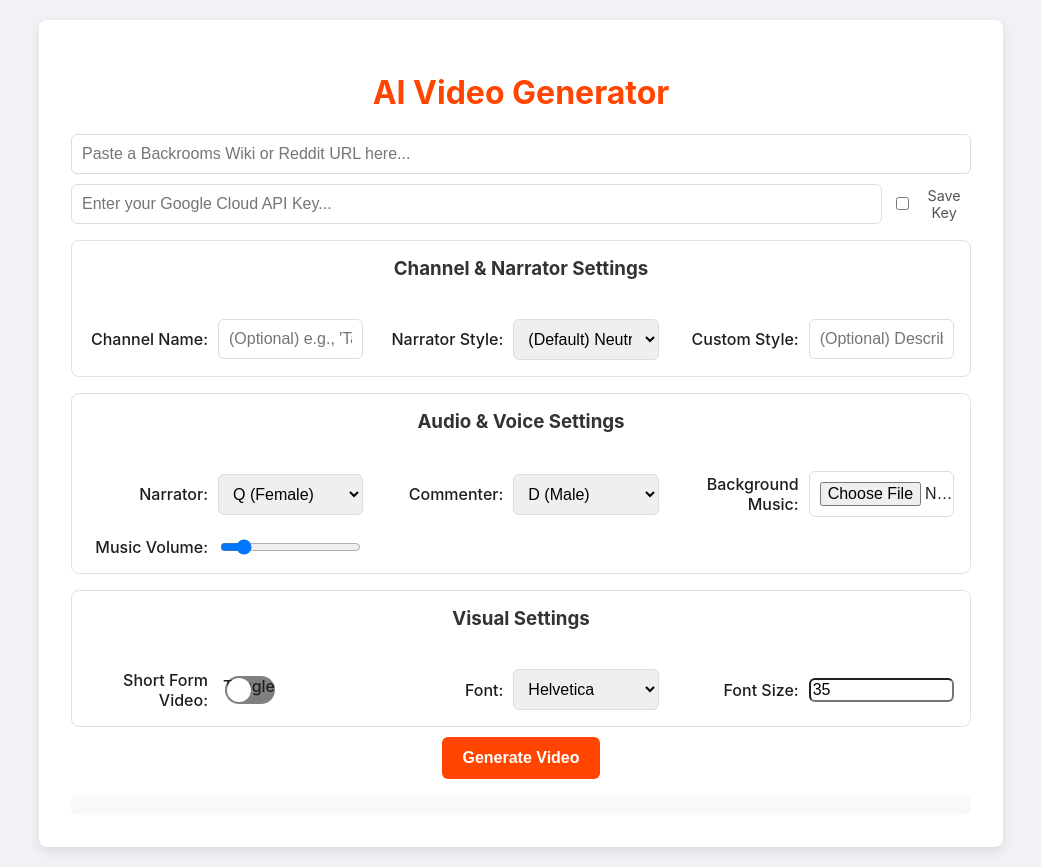
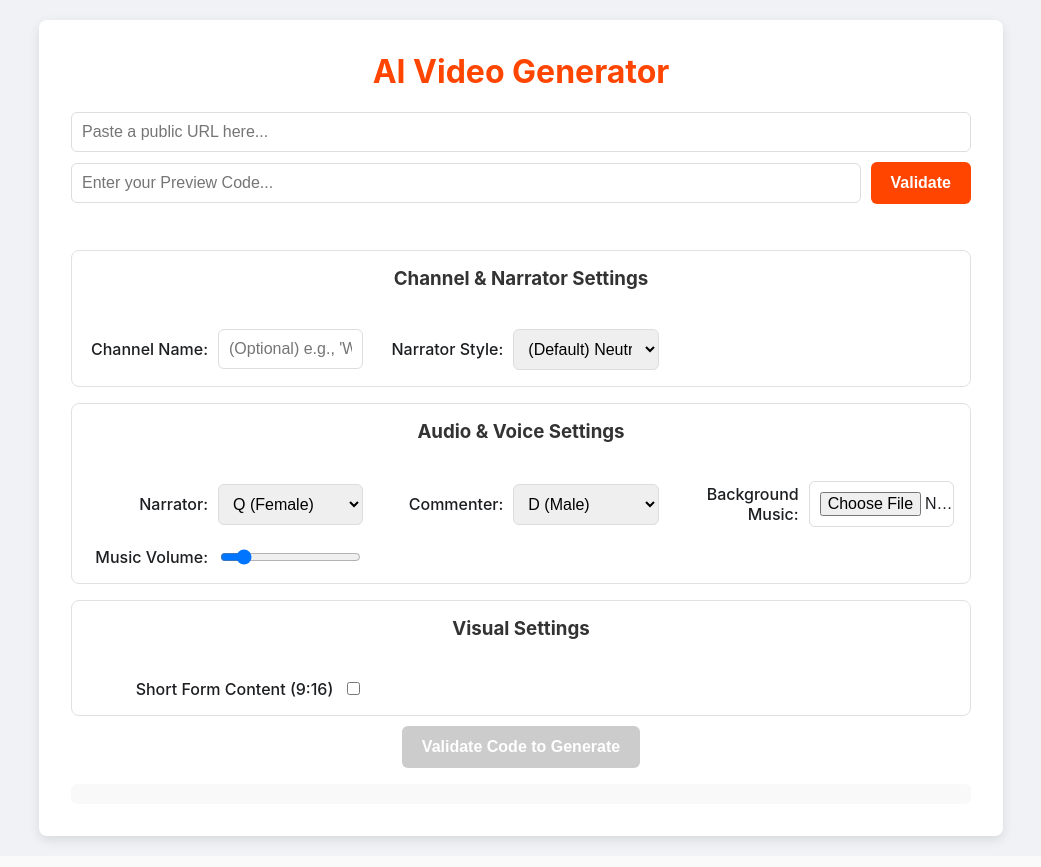
Before and after one commit to McEUC/symmetrical-robot, a Flask app: page / in a window 1280 px wide. Shown: the whole page, without its empty margins (119-1160 px from the left). Run offline with Flask 3, Linux system fonts and the light colour scheme.

Commit message:
Feat: Implement secure preview code system

```diff
--- a/app.py
+++ b/app.py
@@ -4,6 +4,7 @@ import json
 import requests
 import boto3
 from flask import Flask, request, jsonify, render_template
+import code_manager # Handles all logic for preview codes
 
 # --- CONFIGURATION ---
 app = Flask(__name__, static_folder='static', template_folder='templates')
@@ -11,17 +12,18 @@ UPLOAD_FOLDER = '/tmp'
 app.config['UPLOAD_FOLDER'] = UPLOAD_FOLDER
 
 # --- SECRETS & CONFIG (from environment) ---
+# The Google API Key is now stored securely on the backend
+GOOGLE_API_KEY = os.environ.get("GOOGLE_API_KEY")
 GITHUB_USERNAME = os.environ.get("GITHUB_USERNAME")
 GITHUB_REPO_NAME = os.environ.get("GITHUB_REPO_NAME")
 GITHUB_TOKEN = os.environ.get("GITHUB_TOKEN")
 AWS_ACCESS_KEY_ID = os.environ.get("AWS_ACCESS_KEY_ID")
 AWS_SECRET_ACCESS_KEY = os.environ.get("AWS_SECRET_ACCESS_KEY")
 AWS_S3_BUCKET_NAME = os.environ.get("AWS_S3_BUCKET_NAME")
-AWS_S3_REGION = os.environ.get("AWS_S3_REGION", "us-east-1")
 
 def upload_to_s3(file_path, object_name):
     """Uploads a file to an S3 bucket."""
-    s3_client = boto3.client('s3', aws_access_key_id=AWS_ACCESS_KEY_ID, aws_secret_access_key=AWS_SECRET_ACCESS_KEY, region_name=AWS_S3_REGION)
+    s3_client = boto3.client('s3', aws_access_key_id=AWS_ACCESS_KEY_ID, aws_secret_access_key=AWS_SECRET_ACCESS_KEY)
     try:
         s3_client.upload_file(file_path, AWS_S3_BUCKET_NAME, object_name)
     except Exception as e:
@@ -33,19 +35,56 @@ def upload_to_s3(file_path, object_name):
 def index():
     return render_template('index.html')
 
+@app.route('/validate-code', methods=['POST'])
+def validate_preview_code():
+    """Endpoint for the frontend to validate a preview code before enabling the generate button."""
+    data = request.get_json()
+    code = data.get('code')
+    if not code:
+        return jsonify({"valid": False, "message": "Please enter a code."})
+
+    validation_result = code_manager.validate_code(code)
+    return jsonify(validation_result)
+
+@app.route('/update-code-usage', methods=['POST'])
+def update_code_usage_route():
+    """Endpoint for the worker to call back to after a successful video generation."""
+    data = request.get_json()
+    code = data.get('code')
+    result = code_manager.update_code_usage(code)
+    if result["success"]:
+        return jsonify(result), 200
+    else:
+        return jsonify(result), 400
+
 @app.route('/generate-video', methods=['POST'])
 def handle_video_generation():
     try:
         form_data = request.form
+        preview_code = form_data.get('previewCode')
+
+        # Server-side validation to ensure no one bypasses the frontend check
+        if not preview_code:
+            return jsonify({"error": "A valid preview code is required."}), 403
+
+        validation_result = code_manager.validate_code(preview_code)
+        if not validation_result["valid"]:
+            return jsonify({"error": validation_result["message"]}), 403
+
+        # The server is the single source of truth for the API key
+        if not GOOGLE_API_KEY:
+            return jsonify({"error": "Critical Server Error: API key not configured."}), 500
+
         job_id = str(uuid.uuid4())
         job_folder = os.path.join(app.config['UPLOAD_FOLDER'], job_id)
         os.makedirs(job_folder, exist_ok=True)
 
-        # Create a job definition file with all necessary info for the worker
+        # Build the job data package for the worker
         job_data = {
             "job_id": job_id,
             "url": form_data.get('url'),
-            "api_key": form_data.get('apiKey'),
+            "api_key": GOOGLE_API_KEY, # API key is securely injected here
+            "preview_code": preview_code,
             "channel_name": form_data.get('channelName'),
             "narrator_style": form_data.get('narratorStyle'),
             "is_short_form": form_data.get('isShortForm') == 'true',
@@ -88,20 +127,23 @@ def handle_video_generation():
 def get_status(job_id):
     s3_client = boto3.client('s3', aws_access_key_id=AWS_ACCESS_KEY_ID, aws_secret_access_key=AWS_SECRET_ACCESS_KEY)
 
+    # Check for the final video first
     try:
         video_object_key = f"jobs/{job_id}/output/final_video.mp4"
         s3_client.head_object(Bucket=AWS_S3_BUCKET_NAME, Key=video_object_key)
         video_url = f"https://{AWS_S3_BUCKET_NAME}.s3.amazonaws.com/{video_object_key}"
         return jsonify({"status": "done", "downloadUrl": video_url})
     except s3_client.exceptions.ClientError:
-        pass
+        pass # Video not found, continue to check for status file
 
+    # Check for the detailed status file
     try:
         status_object_key = f"jobs/{job_id}/status.json"
         status_obj = s3_client.get_object(Bucket=AWS_S3_BUCKET_NAME, Key=status_object_key)
         status_data = json.loads(status_obj['Body'].read().decode('utf-8'))
         return jsonify(status_data)
     except s3_client.exceptions.ClientError:
+        # No status file yet, so the job is still pending
         return jsonify({"status": "pending", "message": "Job is queued and waiting for the worker..."})
 
 if __name__ == '__main__':
--- a/templates/index.html
+++ b/templates/index.html
@@ -27,24 +27,19 @@
         }
         h1 {
             color: #ff4500;
+            margin-top: 0;
         }
         .input-group, .settings-group { margin-bottom: 1rem; display: flex; flex-direction: column; gap: 10px; }
         .api-key-group { display: flex; align-items: center; gap: 10px; }
-        .api-key-group input[type="password"] { flex-grow: 1; }
-        .api-key-group label { display: flex; align-items: center; gap: 5px; font-size: 0.9rem; color: #555; cursor: pointer; }
+        .api-key-group input { flex-grow: 1; }
         input, select, button { font-size: 1rem; border-radius: 6px; }
         input[type="text"], input[type="password"], select, input[type="file"] { width: 100%; padding: 10px; border: 1px solid #ddd; box-sizing: border-box; }
         .settings-grid { display: grid; grid-template-columns: repeat(auto-fit, minmax(250px, 1fr)); gap: 20px; text-align: left; padding: 1rem; border: 1px solid #e1e1e1; border-radius: 8px; margin-top: 1rem; }
         .settings-grid h3 { grid-column: 1 / -1; text-align: center; margin-top: 0; color: #333; }
         .control-group { display: grid; grid-template-columns: 120px 1fr; gap: 10px; align-items: center; }
-        .control-group label, .voice-selector label { font-weight: 500; text-align: right; }
-        .voice-selector { display: grid; grid-template-columns: 120px 1fr; gap: 10px; align-items: center; }
-        .toggle-switch { display: flex; align-items: center; justify-content: flex-start; }
-        .toggle-switch input { height: 0; width: 0; visibility: hidden; }
-        .toggle-switch label { cursor: pointer; text-indent: -9999px; width: 50px; height: 28px; background: grey; display: block; border-radius: 100px; position: relative; }
-        .toggle-switch label:after { content: ''; position: absolute; top: 2px; left: 2px; width: 24px; height: 24px; background: #fff; border-radius: 24px; transition: 0.3s; }
-        .toggle-switch input:checked + label { background: #ff4500; }
-        .toggle-switch input:checked + label:after { left: calc(100% - 2px); transform: translateX(-100%); }
+        .control-group label { font-weight: 500; text-align: right; }
+        .short-form-toggle { display: flex; justify-content: flex-end; align-items: center; gap: 10px; }
+        .short-form-toggle label { text-align: left; }
         button { background-color: #ff4500; color: white; border: none; padding: 12px 20px; font-weight: bold; cursor: pointer; transition: background-color 0.2s; margin-top: 10px; }
         button:hover:not(:disabled) { background-color: #e03d00; }
         button:disabled { background-color: #cccccc; cursor: not-allowed; }
@@ -58,42 +53,44 @@
     <div id="app-container">
         <h1>AI Video Generator</h1>
         <div class="input-group">
-            <input type="text" id="url-input" placeholder="Paste a Backrooms Wiki or Reddit URL here...">
+            <input type="text" id="url-input" placeholder="Paste a public URL here...">
             <div class="api-key-group">
-                <input type="password" id="api-key-input" placeholder="Enter your Google Cloud API Key...">
-                <label><input type="checkbox" id="save-api-key-checkbox"> Save Key</label>
+                <input type="text" id="preview-code-input" placeholder="Enter your Preview Code...">
+                <button id="validate-code-btn" style="margin-top: 0;">Validate</button>
             </div>
+            <div id="code-status-msg" style="font-size: 0.9rem; margin-top: 5px; height: 1em;"></div>
         </div>
 
         <div class="settings-grid">
             <h3>Channel & Narrator Settings</h3>
             <div class="control-group">
                 <label for="channel-name-input">Channel Name:</label>
-                <input type="text" id="channel-name-input" placeholder="(Optional) e.g., 'Tales from the Upboat'">
+                <input type="text" id="channel-name-input" placeholder="(Optional) e.g., 'Web Wonders'">
             </div>
             <div class="control-group">
                 <label for="narrator-style-select">Narrator Style:</label>
                 <select id="narrator-style-select">
-                    <option value="">(Default) Neutral & Informative</option>
+                    <option value="">(Default) Neutral</option>
+                    <option value="Newscaster">Newscaster</option>
                     <option value="Funny and Energetic">Funny & Energetic</option>
-                    <option value="Serious and Newscaster-like">Newscaster</option>
-                    <option value="Mysterious and Storyteller">Mysterious Storyteller</option>
-                    <option value="Calm and Relaxing">Calm & Relaxing</option>
+                    <option value="Documentary Host">Documentary Host</option>
+                    <option value="Conspiratorial">Conspiratorial</option>
+                    <option value="Custom">Custom...</option>
                 </select>
             </div>
-             <div class="control-group">
+            <div class="control-group" id="custom-narrator-style-group" style="display: none;">
                 <label for="custom-narrator-style-input">Custom Style:</label>
-                <input type="text" id="custom-narrator-style-input" placeholder="(Optional) Describe any style...">
+                <input type="text" id="custom-narrator-style-input" placeholder="e.g., 'A cynical history professor'">
             </div>
         </div>
 
         <div class="settings-grid">
-            <h3>Audio & Voice Settings</h3>
-            <div class="voice-selector">
+             <h3>Audio & Voice Settings</h3>
+            <div class="control-group">
                 <label for="narrator-voice-select">Narrator:</label>
                 <select id="narrator-voice-select"></select>
             </div>
-             <div class="voice-selector">
+             <div class="control-group">
                 <label for="commenter1-voice-select">Commenter:</label>
                 <select id="commenter1-voice-select"></select>
             </div>
@@ -109,28 +106,13 @@
 
         <div class="settings-grid">
             <h3>Visual Settings</h3>
-            <div class="control-group">
-                <label for="short-form-toggle">Short Form Video:</label>
-                <div class="toggle-switch">
-                    <input type="checkbox" id="short-form-toggle" />
-                    <label for="short-form-toggle">Toggle</label>
-                </div>
-            </div>
-             <div class="control-group">
-                <label for="caption-font-select">Font:</label>
-                <select id="caption-font-select">
-                    <option value="Arial">Arial</option>
-                    <option value="Verdana">Verdana</option>
-                    <option value="Helvetica" selected>Helvetica</option>
-                </select>
-            </div>
-            <div class="control-group">
-                <label for="caption-size-input">Font Size:</label>
-                <input type="number" id="caption-size-input" value="35" min="20" max="100">
+            <div class="control-group short-form-toggle">
+                <label for="short-form-toggle">Short Form Content (9:16)</label>
+                <input type="checkbox" id="short-form-toggle">
             </div>
         </div>
 
-        <button id="generate-btn">Generate Video</button>
+        <button id="generate-btn" disabled>Validate Code to Generate</button>
         <div id="progress-container"><div id="progress-bar">0%</div></div>
         <div id="status-log"></div>
     </div>
@@ -139,25 +121,23 @@
     document.addEventListener('DOMContentLoaded', () => {
         const DOMElements = {
             urlInput: document.getElementById('url-input'),
-            apiKeyInput: document.getElementById('api-key-input'),
-            saveApiKeyCheckbox: document.getElementById('save-api-key-checkbox'),
+            previewCodeInput: document.getElementById('preview-code-input'),
+            validateCodeBtn: document.getElementById('validate-code-btn'),
+            codeStatusMsg: document.getElementById('code-status-msg'),
+            channelNameInput: document.getElementById('channel-name-input'),
+            narratorStyleSelect: document.getElementById('narrator-style-select'),
+            customNarratorStyleGroup: document.getElementById('custom-narrator-style-group'),
+            customNarratorStyleInput: document.getElementById('custom-narrator-style-input'),
+            shortFormToggle: document.getElementById('short-form-toggle'),
             generateBtn: document.getElementById('generate-btn'),
             progressContainer: document.getElementById('progress-container'),
             progressBar: document.getElementById('progress-bar'),
             statusLog: document.getElementById('status-log'),
             bgMusicInput: document.getElementById('bg-music-input'),
             bgMusicVolume: document.getElementById('bg-music-volume'),
-            channelNameInput: document.getElementById('channel-name-input'),
-            narratorStyleSelect: document.getElementById('narrator-style-select'),
-            customNarratorStyleInput: document.getElementById('custom-narrator-style-input'),
-            shortFormToggle: document.getElementById('short-form-toggle'),
             voiceSelectors: {
                 narrator: document.getElementById('narrator-voice-select'),
                 commenter1: document.getElementById('commenter1-voice-select'),
-            },
-            captionControls: {
-                font: document.getElementById('caption-font-select'),
-                size: document.getElementById('caption-size-input'),
             }
         };
 
@@ -218,21 +198,60 @@
             DOMElements.progressBar.textContent = text || `${percentage}%`;
         };
 
-        function loadApiKey() {
-            const savedKey = localStorage.getItem('googleApiKey');
-            if (savedKey) { DOMElements.apiKeyInput.value = savedKey; DOMElements.saveApiKeyCheckbox.checked = true; }
-        }
+        DOMElements.narratorStyleSelect.addEventListener('change', () => {
+            DOMElements.customNarratorStyleGroup.style.display = (DOMElements.narratorStyleSelect.value === 'Custom') ? 'grid' : 'none';
+        });
 
-        DOMElements.saveApiKeyCheckbox.addEventListener('change', () => {
-            if (DOMElements.saveApiKeyCheckbox.checked) { localStorage.setItem('googleApiKey', DOMElements.apiKeyInput.value); }
-            else { localStorage.removeItem('googleApiKey'); }
+        DOMElements.validateCodeBtn.addEventListener('click', async () => {
+            const code = DOMElements.previewCodeInput.value.trim();
+            const msgEl = DOMElements.codeStatusMsg;
+            const generateBtn = DOMElements.generateBtn;
+
+            if (!code) {
+                msgEl.textContent = 'Please enter a code.';
+                msgEl.style.color = 'red';
+                return;
+            }
+
+            msgEl.textContent = 'Validating...';
+            msgEl.style.color = '#555';
+            generateBtn.disabled = true;
+            generateBtn.textContent = 'Validate Code to Generate';
+
+            try {
+                const response = await fetch('/validate-code', {
+                    method: 'POST',
+                    headers: {'Content-Type': 'application/json'},
+                    body: JSON.stringify({ code: code })
+                });
+                const result = await response.json();
+                msgEl.textContent = result.message;
+                if (result.valid) {
+                    msgEl.style.color = 'green';
+                    generateBtn.disabled = false;
+                    generateBtn.textContent = 'Generate Video';
+                } else {
+                    msgEl.style.color = 'red';
+                }
+            } catch (error) {
+                msgEl.textContent = 'Error validating code. Please try again.';
+                msgEl.style.color = 'red';
+            }
+        });
+
+        DOMElements.previewCodeInput.addEventListener('input', () => {
+            DOMElements.generateBtn.disabled = true;
+            DOMElements.generateBtn.textContent = 'Validate Code to Generate';
+            DOMElements.codeStatusMsg.textContent = 'Please re-validate your code.';
+            DOMElements.codeStatusMsg.style.color = '#555';
         });
 
         DOMElements.generateBtn.addEventListener('click', async () => {
             const url = DOMElements.urlInput.value.trim();
-            const apiKey = DOMElements.apiKeyInput.value.trim();
-            if (!url || !apiKey) {
-                alert('Please provide a URL and your API Key.');
+            const previewCode = DOMElements.previewCodeInput.value.trim();
+
+            if (!url || !previewCode) {
+                alert('Please provide a URL and a valid preview code.');
                 return;
             }
             if (pollInterval) clearInterval(pollInterval);
@@ -243,16 +262,15 @@
             DOMElements.progressBar.style.backgroundColor = '#0079d3';
             DOMElements.statusLog.innerHTML = '';
             updateProgress(10, 'Submitting...');
-            logStatus('📦 Submitting job to the server...');
+            logStatus('Submitting job to the server...');
 
             const formData = new FormData();
             formData.append('url', url);
-            formData.append('apiKey', apiKey);
+            formData.append('previewCode', previewCode);
             formData.append('channelName', DOMElements.channelNameInput.value.trim());
-
-            let narratorStyle = DOMElements.customNarratorStyleInput.value.trim();
-            if (!narratorStyle) {
-                narratorStyle = DOMElements.narratorStyleSelect.value;
+            let narratorStyle = DOMElements.narratorStyleSelect.value;
+            if (narratorStyle === 'Custom') {
+                narratorStyle = DOMElements.customNarratorStyleInput.value.trim();
             }
             formData.append('narratorStyle', narratorStyle);
             formData.append('isShortForm', DOMElements.shortFormToggle.checked);
@@ -263,11 +281,7 @@
             }
             formData.append('voiceSettings', JSON.stringify(voiceSettings));
 
-            const captionSettings = {
-                font: DOMElements.captionControls.font.value,
-                size: DOMElements.captionControls.size.value,
-                musicVolume: DOMElements.bgMusicVolume.value
-            };
+            const captionSettings = { musicVolume: DOMElements.bgMusicVolume.value };
             formData.append('captionSettings', JSON.stringify(captionSettings));
 
             if (DOMElements.bgMusicInput.files.length > 0) {
@@ -275,74 +289,66 @@
             }
 
             try {
-                const response = await fetch('/generate-video', {
-                    method: 'POST',
-                    body: formData,
-                });
-
+                const response = await fetch('/generate-video', { method: 'POST', body: formData });
                 const result = await response.json();
-                if (!response.ok) { throw new Error(result.error || 'Failed to submit job.'); }
+                if (!response.ok) throw new Error(result.error || 'Failed to submit job.');
 
                 const { jobId } = result;
-                logStatus(`✅ Job submitted! ID: ${jobId}. Waiting for worker...`);
+                logStatus(`Job submitted! ID: ${jobId}. Waiting for worker...`);
                 updateProgress(25, 'Waiting for Worker...');
 
                 pollInterval = setInterval(async () => {
                     try {
                         const statusResponse = await fetch(`/status/${jobId}`);
                         const statusResult = await statusResponse.json();
-
                         const message = statusResult.message || 'Processing...';
 
                         if (statusResult.status === 'done') {
                             clearInterval(pollInterval);
                             updateProgress(100, 'Video Ready!');
-                            logStatus(`✅ Video complete! Download will start now.`);
-
+                            logStatus(`Video complete! Download will start now.`);
                             const a = document.createElement('a');
                             a.href = statusResult.downloadUrl;
-                            a.download = 'video_from_ai.mp4';
+                            a.download = 'ai_video.mp4';
                             document.body.appendChild(a);
                             a.click();
                             document.body.removeChild(a);
-
                             DOMElements.generateBtn.disabled = false;
                             DOMElements.generateBtn.textContent = 'Generate Video';
-
+                            DOMElements.previewCodeInput.dispatchEvent(new Event('input')); // Force re-validation
                         } else if (statusResult.status === 'failed') {
                             clearInterval(pollInterval);
                             DOMElements.progressBar.style.backgroundColor = '#dc3545';
                             updateProgress(100, 'Error!');
-                            logStatus(`❌ <span style="color:red;">Job Failed: ${message}</span>`);
+                            logStatus(`<span style="color:red;">Job Failed: ${message}</span>`);
                             DOMElements.generateBtn.disabled = false;
                             DOMElements.generateBtn.textContent = 'Generate Video';
-
+                            DOMElements.previewCodeInput.dispatchEvent(new Event('input')); // Force re-validation
                         } else if (statusResult.status === 'in_progress') {
-                            logStatus(`⏳ ${message}`);
+                            logStatus(message);
                             const currentWidth = parseFloat(DOMElements.progressBar.style.width);
-                            if (currentWidth < 95) { updateProgress(currentWidth + 2, message); }
-                        } else {
-                            logStatus(`⏳ ${message}`);
+                            if (currentWidth < 95) {
+                                updateProgress(currentWidth + 2, message);
+                            }
+                        } else { // pending
+                            logStatus(message);
                         }
                     } catch (pollError) {
                         clearInterval(pollInterval);
                         throw pollError;
                     }
                 }, 5000);
-
             } catch (error) {
                 if (pollInterval) clearInterval(pollInterval);
                 DOMElements.progressBar.style.backgroundColor = '#dc3545';
                 updateProgress(100, 'Error!');
-                logStatus(`❌ <span style="color:red;">Operation failed: ${error.message}</span>`);
+                logStatus(`<span style="color:red;">Operation failed: ${error.message}</span>`);
                 console.error(error);
                 DOMElements.generateBtn.disabled = false;
                 DOMElements.generateBtn.textContent = 'Generate Video';
             }
         });
-
         populateVoiceSelectors();
-        loadApiKey();
     });
     </script>
 </body>
```
Also changed, not shown: code_manager.py (added, +107 -0 lines), worker.py (+63 -40 lines).
